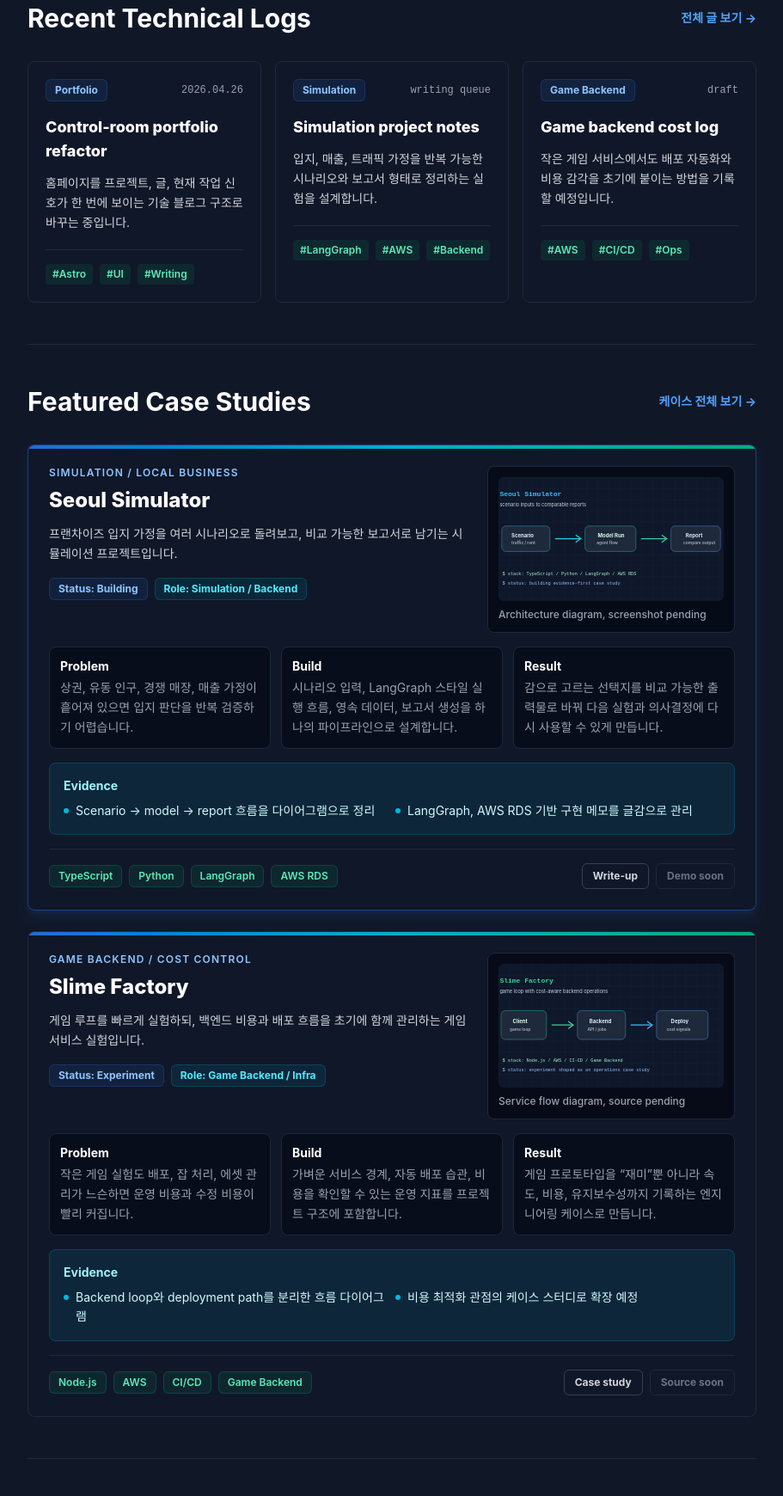
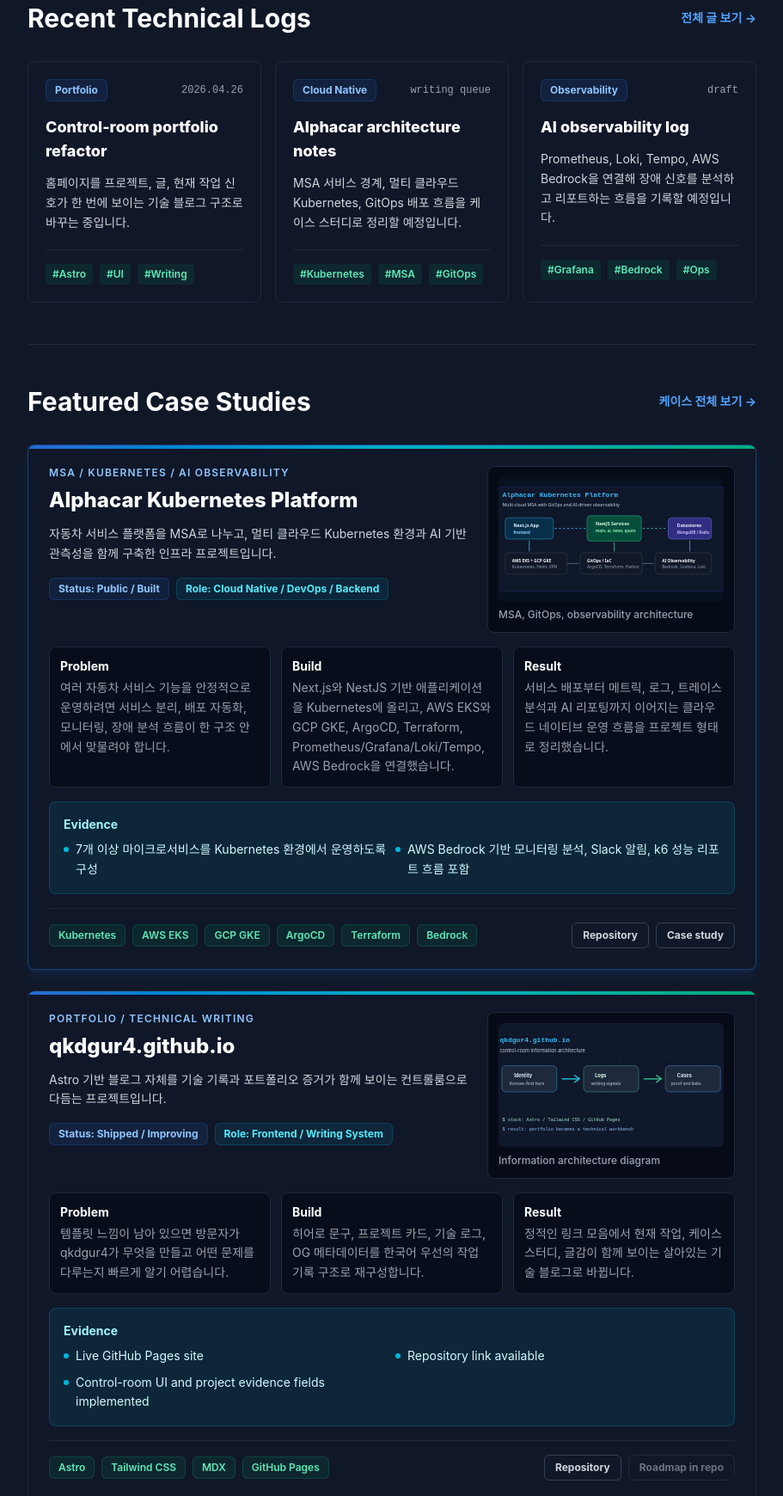
Before and after one commit to qkdgur4/qkdgur4.github.io, an Astro site: page / in a window 1280 px wide. Shown: the part 792-2532 px from the top of the page at 86% size, without its empty margins (328-1239 px from the left). Built offline with nearby package versions, Linux system fonts and the light colour scheme; Astro itself is replaced by a stand-in of ours.

Commit message:
Replace mock projects with alphacar-k8s

````diff
--- a/docs/blog-improvement-plan.md
+++ b/docs/blog-improvement-plan.md
@@ -90,20 +90,20 @@ Each project card should include:
 Example project structure:
 
 ```text
-Seoul Simulator
-Concurrent simulation engine for franchise location analysis.
+Alphacar Kubernetes Platform
+Multi-cloud MSA platform with AI-driven observability.
 
 Problem
-Comparing Mapo-gu franchise locations required many assumptions and scenarios to be tested quickly.
+Automotive platform features needed clear service boundaries, repeatable deployment, and reliable observability.
 
 Build
-Built a simulation pipeline with LangGraph agent flows, AWS RDS, and asynchronous job handling.
+Built Next.js and NestJS services on Kubernetes with AWS EKS, GCP GKE, ArgoCD, Terraform, and Grafana stack observability.
 
 Result
-Produced comparable scenario reports for location, revenue, and traffic assumptions.
+Documented a cloud-native operating flow from deployment to metrics, logs, traces, and AI-generated reports.
 
 Stack
-TypeScript / Python / LangGraph / AWS RDS
+Next.js / NestJS / Kubernetes / AWS EKS / GCP GKE / ArgoCD / Terraform / Bedrock
 ```
 
 The homepage should show only two or three featured projects. The full `/projects` page can carry the heavier case-study structure.
--- a/src/components/hero-section.astro
+++ b/src/components/hero-section.astro
@@ -7,7 +7,7 @@
       <span class="animate-ping absolute inline-flex h-full w-full rounded-full bg-blue-400 opacity-75"></span>
       <span class="relative inline-flex rounded-full h-2 w-2 bg-blue-500"></span>
     </span>
-    Backend / Infra / Simulation
+    Backend / Infra / Cloud Native
   </div>
 
   <h1 class="text-5xl md:text-6xl font-extrabold tracking-tight text-white mb-6">
@@ -16,7 +16,7 @@
   </h1>
 
   <p class="text-lg text-gray-400 max-w-2xl mb-8 leading-relaxed">
-    qkdgur4는 백엔드, 인프라, 시뮬레이션, 게임 서비스 실험을 만들고 그 과정의 선택과 시행착오를 기술 글로 기록합니다.
+    qkdgur4는 백엔드, 인프라, Kubernetes, 관측성 실험을 만들고 그 과정의 선택과 시행착오를 기술 글로 기록합니다.
   </p>
 
   <div class="flex flex-wrap gap-4">
--- a/src/components/side-bar.astro
+++ b/src/components/side-bar.astro
@@ -15,7 +15,7 @@ const inactiveClass = "text-gray-600 dark:text-gray-400 hover:bg-gray-100 dark:h
     <a href="/" class="text-2xl font-bold text-gray-900 dark:text-white tracking-wide hover:text-blue-500 dark:hover:text-blue-400 transition-colors">
       qkdgur4
     </a>
-    <p class="mt-2 text-center text-sm text-gray-500 dark:text-gray-400">Backend / Infra / Simulation</p>
+    <p class="mt-2 text-center text-sm text-gray-500 dark:text-gray-400">Backend / Infra / Cloud Native</p>
   </div>
 
   <!-- Navigation Links -->
--- a/src/pages/about.astro
+++ b/src/pages/about.astro
@@ -2,13 +2,13 @@
 import BaseLayout from '../layouts/base-layout.astro';
 ---
 
-<BaseLayout title="About | qkdgur4" description="qkdgur4가 백엔드, 인프라, 시뮬레이션 실험을 만들고 기록하는 방식입니다." sideBarActiveItemID="about">
+<BaseLayout title="About | qkdgur4" description="qkdgur4가 백엔드, 인프라, Kubernetes, 관측성 프로젝트를 만들고 기록하는 방식입니다." sideBarActiveItemID="about">
   <div class="py-12">
     <header class="mb-10 max-w-3xl">
       <p class="mb-3 text-sm font-bold uppercase tracking-widest text-blue-600 dark:text-blue-300">About qkdgur4</p>
       <h1 class="mb-4 text-4xl font-extrabold text-gray-900 transition-colors dark:text-white">작게 만들고, 실제로 굴리고, 다시 읽을 수 있게 기록합니다.</h1>
       <p class="text-lg leading-relaxed text-gray-600 transition-colors dark:text-gray-300">
-        이 사이트는 백엔드, 인프라, 시뮬레이션, 게임 서비스 실험에서 나온 구현 노트와 선택의 이유를 모아두는 작업대입니다.
+        이 사이트는 백엔드, 인프라, Kubernetes, 관측성 프로젝트에서 나온 구현 노트와 선택의 이유를 모아두는 작업대입니다.
       </p>
     </header>
 
@@ -21,7 +21,7 @@ import BaseLayout from '../layouts/base-layout.astro';
       <ul>
         <li>문제, 아키텍처, 결과를 같이 설명하는 프로젝트 회고.</li>
         <li>Astro, TypeScript, AWS, 백엔드 흐름, 자동화를 다루며 남긴 기술 노트.</li>
-        <li>실제 인프라가 필요한 시뮬레이션, 게임 백엔드, 제품 아이디어 실험.</li>
+        <li>실제 인프라가 필요한 클라우드 네이티브, 운영 자동화, 제품 아이디어 실험.</li>
       </ul>
 
       <h2>작업 방식</h2>
@@ -43,8 +43,8 @@ import BaseLayout from '../layouts/base-layout.astro';
           <p class="mt-2 text-sm text-gray-600 dark:text-gray-400">배포, 자동화, 비용 감각, 운영 상태가 보이는 구조.</p>
         </div>
         <div class="rounded-lg border border-gray-200 bg-white/70 p-4 dark:border-gray-800 dark:bg-gray-900/70">
-          <strong class="text-gray-950 dark:text-white">Simulation</strong>
-          <p class="mt-2 text-sm text-gray-600 dark:text-gray-400">가정을 반복 가능한 실험과 보고서로 바꾸는 방식.</p>
+          <strong class="text-gray-950 dark:text-white">Observability</strong>
+          <p class="mt-2 text-sm text-gray-600 dark:text-gray-400">메트릭, 로그, 트레이스, AI 분석을 연결하는 운영 흐름.</p>
         </div>
       </div>
 
@@ -54,6 +54,7 @@ import BaseLayout from '../layouts/base-layout.astro';
         <span class="px-3 py-1 bg-gray-100 dark:bg-gray-800 text-gray-700 dark:text-gray-300 rounded-lg border border-gray-200 dark:border-gray-700 transition-colors">Node.js</span>
         <span class="px-3 py-1 bg-gray-100 dark:bg-gray-800 text-gray-700 dark:text-gray-300 rounded-lg border border-gray-200 dark:border-gray-700 transition-colors">Astro</span>
         <span class="px-3 py-1 bg-gray-100 dark:bg-gray-800 text-gray-700 dark:text-gray-300 rounded-lg border border-gray-200 dark:border-gray-700 transition-colors">AWS</span>
+        <span class="px-3 py-1 bg-gray-100 dark:bg-gray-800 text-gray-700 dark:text-gray-300 rounded-lg border border-gray-200 dark:border-gray-700 transition-colors">Kubernetes</span>
         <span class="px-3 py-1 bg-gray-100 dark:bg-gray-800 text-gray-700 dark:text-gray-300 rounded-lg border border-gray-200 dark:border-gray-700 transition-colors">Docker</span>
         <span class="px-3 py-1 bg-gray-100 dark:bg-gray-800 text-gray-700 dark:text-gray-300 rounded-lg border border-gray-200 dark:border-gray-700 transition-colors">CI/CD</span>
       </div>
--- a/src/pages/blog/index.astro
+++ b/src/pages/blog/index.astro
@@ -16,14 +16,14 @@ const tags = [...new Set(posts.map((post) => post.data.tags).flat())].sort();
 
 const writingQueue = [
   {
-    title: 'Simulation project notes',
-    description: '입지, 매출, 트래픽 가정을 반복 가능한 시나리오와 보고서로 바꾸는 과정을 정리할 예정입니다.',
-    tags: ['Simulation', 'LangGraph', 'AWS'],
+    title: 'Alphacar architecture notes',
+    description: '자동차 서비스 플랫폼을 MSA와 Kubernetes 구조로 나누고 운영 흐름을 만든 과정을 정리할 예정입니다.',
+    tags: ['Kubernetes', 'MSA', 'GitOps'],
   },
   {
-    title: 'Game backend cost log',
-    description: '작은 게임 서비스에서 배포 자동화와 비용 감각을 초기에 붙이는 방법을 기록할 예정입니다.',
-    tags: ['Game Backend', 'CI/CD', 'AWS'],
+    title: 'AI observability log',
+    description: 'Prometheus, Loki, Tempo, AWS Bedrock을 연결해 장애 신호를 분석하고 리포트하는 흐름을 기록할 예정입니다.',
+    tags: ['Grafana', 'Bedrock', 'Ops'],
   },
   {
     title: 'Control-room portfolio refactor',
@@ -33,13 +33,13 @@ const writingQueue = [
 ];
 ---
 
-<BaseLayout title="Technical Logs | qkdgur4" description="qkdgur4의 백엔드, 인프라, 시뮬레이션, 게임 서비스 기술 로그입니다." sideBarActiveItemID="blog">
+<BaseLayout title="Technical Logs | qkdgur4" description="qkdgur4의 백엔드, 인프라, Kubernetes, AI 관측성 기술 로그입니다." sideBarActiveItemID="blog">
   <div class="py-12">
     <header class="mb-12 flex flex-col md:flex-row md:items-end justify-between gap-4">
       <div>
         <p class="mb-3 text-sm font-bold uppercase tracking-widest text-blue-600 dark:text-blue-300">Technical Logs</p>
         <h1 class="text-4xl font-extrabold text-gray-900 dark:text-white mb-2 transition-colors">실험을 다시 읽을 수 있는 글로 남깁니다.</h1>
-        <p class="text-gray-600 dark:text-gray-400 transition-colors">백엔드, 인프라, 시뮬레이션, 게임 서비스 프로젝트에서 나온 선택과 트레이드오프를 정리합니다.</p>
+        <p class="text-gray-600 dark:text-gray-400 transition-colors">백엔드, 인프라, Kubernetes, 관측성 프로젝트에서 나온 선택과 트레이드오프를 정리합니다.</p>
       </div>
       <div class="text-sm font-medium text-gray-500 dark:text-gray-400 bg-gray-100 dark:bg-gray-800 px-4 py-2 rounded-full border border-gray-200 dark:border-gray-700 transition-colors">
         Total <span class="text-blue-600 dark:text-blue-400">{posts.length}</span> posts
--- a/src/pages/index.astro
+++ b/src/pages/index.astro
@@ -19,18 +19,18 @@ const writingQueue = [
     date: '2026.04.26',
   },
   {
-    title: 'Simulation project notes',
-    description: '입지, 매출, 트래픽 가정을 반복 가능한 시나리오와 보고서 형태로 정리하는 실험을 설계합니다.',
-    category: 'Simulation',
-    tags: ['LangGraph', 'AWS', 'Backend'],
+    title: 'Alphacar architecture notes',
+    description: 'MSA 서비스 경계, 멀티 클라우드 Kubernetes, GitOps 배포 흐름을 케이스 스터디로 정리할 예정입니다.',
+    category: 'Cloud Native',
+    tags: ['Kubernetes', 'MSA', 'GitOps'],
     href: '/projects',
     date: 'writing queue',
   },
   {
-    title: 'Game backend cost log',
-    description: '작은 게임 서비스에서도 배포 자동화와 비용 감각을 초기에 붙이는 방법을 기록할 예정입니다.',
-    category: 'Game Backend',
-    tags: ['AWS', 'CI/CD', 'Ops'],
+    title: 'AI observability log',
+    description: 'Prometheus, Loki, Tempo, AWS Bedrock을 연결해 장애 신호를 분석하고 리포트하는 흐름을 기록할 예정입니다.',
+    category: 'Observability',
+    tags: ['Grafana', 'Bedrock', 'Ops'],
     href: '/projects',
     date: 'draft',
   },
@@ -38,63 +38,63 @@ const writingQueue = [
 
 const featuredProjects = [
   {
-    title: 'Seoul Simulator',
-    eyebrow: 'Simulation / Local Business',
-    summary: '프랜차이즈 입지 가정을 여러 시나리오로 돌려보고, 비교 가능한 보고서로 남기는 시뮬레이션 프로젝트입니다.',
-    status: 'Building',
-    role: 'Simulation / Backend',
-    problem: '상권, 유동 인구, 경쟁 매장, 매출 가정이 흩어져 있으면 입지 판단을 반복 검증하기 어렵습니다.',
-    build: '시나리오 입력, LangGraph 스타일 실행 흐름, 영속 데이터, 보고서 생성을 하나의 파이프라인으로 설계합니다.',
-    result: '감으로 고르는 선택지를 비교 가능한 출력물로 바꿔 다음 실험과 의사결정에 다시 사용할 수 있게 만듭니다.',
-    evidence: ['Scenario -> model -> report 흐름을 다이어그램으로 정리', 'LangGraph, AWS RDS 기반 구현 메모를 글감으로 관리'],
+    title: 'Alphacar Kubernetes Platform',
+    eyebrow: 'MSA / Kubernetes / AI Observability',
+    summary: '자동차 서비스 플랫폼을 MSA로 나누고, 멀티 클라우드 Kubernetes 환경과 AI 기반 관측성을 함께 구축한 인프라 프로젝트입니다.',
+    status: 'Public / Built',
+    role: 'Cloud Native / DevOps / Backend',
+    problem: '여러 자동차 서비스 기능을 안정적으로 운영하려면 서비스 분리, 배포 자동화, 모니터링, 장애 분석 흐름이 한 구조 안에서 맞물려야 합니다.',
+    build: 'Next.js와 NestJS 기반 애플리케이션을 Kubernetes에 올리고, AWS EKS와 GCP GKE, ArgoCD, Terraform, Prometheus/Grafana/Loki/Tempo, AWS Bedrock을 연결했습니다.',
+    result: '서비스 배포부터 메트릭, 로그, 트레이스 분석과 AI 리포팅까지 이어지는 클라우드 네이티브 운영 흐름을 프로젝트 형태로 정리했습니다.',
+    evidence: ['7개 이상 마이크로서비스를 Kubernetes 환경에서 운영하도록 구성', 'AWS Bedrock 기반 모니터링 분석, Slack 알림, k6 성능 리포트 흐름 포함'],
     visual: {
-      src: '/projects/seoul-simulator-flow.svg',
-      alt: 'Seoul Simulator architecture flow diagram',
-      caption: 'Architecture diagram, screenshot pending',
+      src: '/projects/alphacar-k8s-platform.svg',
+      alt: 'Alphacar Kubernetes multi-cloud platform diagram',
+      caption: 'MSA, GitOps, observability architecture',
     },
-    stack: ['TypeScript', 'Python', 'LangGraph', 'AWS RDS'],
+    stack: ['Kubernetes', 'AWS EKS', 'GCP GKE', 'ArgoCD', 'Terraform', 'Bedrock'],
     links: [
-      { label: 'Write-up', href: '/projects' },
-      { label: 'Demo soon' },
+      { label: 'Repository', href: 'https://github.com/qkdgur4/alphacar-k8s' },
+      { label: 'Case study', href: '/projects' },
     ],
     featured: true,
   },
   {
-    title: 'Slime Factory',
-    eyebrow: 'Game Backend / Cost Control',
-    summary: '게임 루프를 빠르게 실험하되, 백엔드 비용과 배포 흐름을 초기에 함께 관리하는 게임 서비스 실험입니다.',
-    status: 'Experiment',
-    role: 'Game Backend / Infra',
-    problem: '작은 게임 실험도 배포, 잡 처리, 에셋 관리가 느슨하면 운영 비용과 수정 비용이 빨리 커집니다.',
-    build: '가벼운 서비스 경계, 자동 배포 습관, 비용을 확인할 수 있는 운영 지표를 프로젝트 구조에 포함합니다.',
-    result: '게임 프로토타입을 “재미”뿐 아니라 속도, 비용, 유지보수성까지 기록하는 엔지니어링 케이스로 만듭니다.',
-    evidence: ['Backend loop와 deployment path를 분리한 흐름 다이어그램', '비용 최적화 관점의 케이스 스터디로 확장 예정'],
+    title: 'qkdgur4.github.io',
+    eyebrow: 'Portfolio / Technical Writing',
+    summary: 'Astro 기반 블로그 자체를 기술 기록과 포트폴리오 증거가 함께 보이는 컨트롤룸으로 다듬는 프로젝트입니다.',
+    status: 'Shipped / Improving',
+    role: 'Frontend / Writing System',
+    problem: '템플릿 느낌이 남아 있으면 방문자가 qkdgur4가 무엇을 만들고 어떤 문제를 다루는지 빠르게 알기 어렵습니다.',
+    build: '히어로 문구, 프로젝트 카드, 기술 로그, OG 메타데이터를 한국어 우선의 작업 기록 구조로 재구성합니다.',
+    result: '정적인 링크 모음에서 현재 작업, 케이스 스터디, 글감이 함께 보이는 살아있는 기술 블로그로 바뀝니다.',
+    evidence: ['Live GitHub Pages site', 'Repository link available', 'Control-room UI and project evidence fields implemented'],
     visual: {
-      src: '/projects/slime-factory-flow.svg',
-      alt: 'Slime Factory service flow diagram',
-      caption: 'Service flow diagram, source pending',
+      src: '/projects/github-blog-control-room.svg',
+      alt: 'qkdgur4 blog control-room information architecture diagram',
+      caption: 'Information architecture diagram',
     },
-    stack: ['Node.js', 'AWS', 'CI/CD', 'Game Backend'],
+    stack: ['Astro', 'Tailwind CSS', 'MDX', 'GitHub Pages'],
     links: [
-      { label: 'Case study', href: '/projects' },
-      { label: 'Source soon' },
+      { label: 'Repository', href: 'https://github.com/qkdgur4/qkdgur4.github.io' },
+      { label: 'Roadmap in repo' },
     ],
   },
 ];
 ---
 
-<BaseLayout title="qkdgur4 | 실행되는 서비스로 바꾸는 개발 기록" description="백엔드, 인프라, 시뮬레이션, 게임 서비스 실험을 실제로 굴러가는 구조로 정리하는 qkdgur4의 기술 블로그입니다." sideBarActiveItemID="home">
+<BaseLayout title="qkdgur4 | 실행되는 서비스로 바꾸는 개발 기록" description="백엔드, 인프라, Kubernetes, AI 관측성 프로젝트를 실제로 굴러가는 구조로 정리하는 qkdgur4의 기술 블로그입니다." sideBarActiveItemID="home">
   <section class="grid gap-8 pb-14 pt-6 lg:grid-cols-[1.2fr_0.8fr] lg:items-center">
     <div>
       <p class="mb-4 inline-flex rounded-md border border-blue-200 bg-blue-50 px-3 py-1 text-xs font-bold uppercase tracking-widest text-blue-700 dark:border-blue-500/30 dark:bg-blue-500/10 dark:text-blue-300">
-        Backend / Infra / Simulation
+        Backend / Infra / Cloud Native
       </p>
       <h1 class="text-4xl font-extrabold leading-tight text-gray-950 dark:text-white sm:text-5xl lg:text-6xl">
         아이디어를 실제로 굴러가는 서비스로 바꾸는 개발자, qkdgur4입니다.
       </h1>
       <p class="mt-6 max-w-2xl text-lg leading-relaxed text-gray-600 dark:text-gray-300">
-        백엔드와 인프라를 중심으로 시뮬레이션, 게임 서비스, 자동화 실험을 만들고 그 과정의 선택과 시행착오를 기술 글로 남깁니다.
-        빠른 실험을 배포 가능한 구조로 옮기고, 결과를 다시 읽을 수 있는 기록으로 정리하는 데 관심이 있습니다.
+        백엔드와 인프라를 중심으로 Kubernetes, GitOps, 관측성, 자동화 실험을 만들고 그 과정의 선택과 시행착오를 기술 글로 남깁니다.
+        빠른 실험을 운영 가능한 구조로 옮기고, 결과를 다시 읽을 수 있는 기록으로 정리하는 데 관심이 있습니다.
       </p>
 
       <div class="mt-8 flex flex-wrap gap-3">
@@ -114,12 +114,12 @@ const featuredProjects = [
       title="Now Building"
       commands={[
         { command: 'portfolio case studies with real evidence', active: true },
-        { command: 'simulation notes from scenario to report' },
-        { command: 'backend experiments with cost and deploy logs' },
+        { command: 'alphacar-k8s as the main infrastructure proof' },
+        { command: 'technical writing from shipped repositories' },
       ]}
       metrics={[
-        { label: 'case studies', value: '3', tone: 'blue' },
-        { label: 'active experiments', value: '2', tone: 'emerald' },
+        { label: 'case studies', value: '2', tone: 'blue' },
+        { label: 'real repos', value: '2', tone: 'emerald' },
         { label: 'writing queue', value: '3', tone: 'cyan' },
       ]}
       rows={[
--- a/src/pages/projects.astro
+++ b/src/pages/projects.astro
@@ -4,47 +4,31 @@ import ProjectCard from '../components/project-card.astro';
 
 const projects = [
   {
-    title: 'Seoul Simulator',
-    eyebrow: 'Simulation / Local Business',
-    summary: '프랜차이즈 입지 가정을 반복 가능한 시나리오와 보고서로 바꾸는 시뮬레이션 프로젝트입니다.',
-    status: 'Building',
-    role: 'Simulation / Backend',
-    problem: '상권, 경쟁 매장, 유동 인구, 예상 매출 가정이 흩어져 있으면 여러 입지를 같은 기준으로 비교하기 어렵습니다.',
-    build: '시나리오 입력값을 정리하고, 모델 실행과 데이터 저장, 요약 보고서 생성을 하나의 흐름으로 묶습니다.',
-    result: '한 번의 추측이 아니라 다시 돌려볼 수 있는 비교 실험으로 바꿔 입지 판단의 근거를 남깁니다.',
-    evidence: ['Architecture diagram included', 'Scenario/report structure documented as the next write-up target'],
+    title: 'Alphacar Kubernetes Platform',
+    eyebrow: 'MSA / Kubernetes / AI Observability',
+    summary: '자동차 서비스 플랫폼을 MSA로 나누고, 멀티 클라우드 Kubernetes 환경과 AI 기반 관측성을 함께 구축한 인프라 프로젝트입니다.',
+    status: 'Public / Built',
+    role: 'Cloud Native / DevOps / Backend',
+    problem: '자동차 상담, 커뮤니티, 뉴스, 견적, 검색, 모니터링 분석처럼 성격이 다른 기능을 하나의 플랫폼으로 운영하려면 서비스 경계와 배포/관측 흐름이 분명해야 합니다.',
+    build: 'Next.js 15 프론트엔드와 NestJS 마이크로서비스를 Kubernetes에 배포하고, AWS EKS와 GCP GKE를 VPN으로 연결했습니다. ArgoCD와 Terraform으로 GitOps/IaC 흐름을 만들고, Prometheus, Grafana, Loki, Tempo, Grafana Alloy로 관측 스택을 구성했습니다.',
+    result: '애플리케이션 코드, Kubernetes 매니페스트, 모니터링, CI/CD, 멀티 클라우드 인프라가 한 저장소 안에서 함께 설명되는 클라우드 네이티브 포트폴리오 증거가 되었습니다.',
+    evidence: [
+      '7개 이상 독립 마이크로서비스를 Kubernetes 환경에서 동작하도록 구성',
+      'AWS Bedrock, LangChain, FAISS 기반 AI Chat 및 모니터링 분석 흐름 포함',
+      'ArgoCD, Jenkins, Harbor, Terraform, Sealed Secrets, Traefik Ingress 사용',
+      'Prometheus 메트릭, Loki 로그, Tempo 트레이스, Slack 알림, k6 리포트 연결',
+    ],
     visual: {
-      src: '/projects/seoul-simulator-flow.svg',
-      alt: 'Seoul Simulator architecture flow diagram',
-      caption: 'Architecture diagram, real report screenshot pending',
+      src: '/projects/alphacar-k8s-platform.svg',
+      alt: 'Alphacar Kubernetes multi-cloud platform diagram',
+      caption: 'Multi-cloud MSA, GitOps, observability diagram',
     },
-    stack: ['TypeScript', 'Python', 'LangGraph', 'AWS RDS'],
+    stack: ['Next.js', 'NestJS', 'Kubernetes', 'AWS EKS', 'GCP GKE', 'ArgoCD', 'Terraform', 'Bedrock'],
     links: [
-      { label: 'Write-up soon' },
-      { label: 'Repository soon' },
+      { label: 'Repository', href: 'https://github.com/qkdgur4/alphacar-k8s' },
+      { label: 'README', href: 'https://github.com/qkdgur4/alphacar-k8s#readme' },
     ],
     featured: true,
-  },
-  {
-    title: 'Slime Factory',
-    eyebrow: 'Game Backend / Operations',
-    summary: '작은 게임 서비스 실험에서 백엔드 비용, 배포 흐름, 유지보수성을 함께 다루는 프로젝트입니다.',
-    status: 'Experiment',
-    role: 'Game Backend / Infra',
-    problem: '게임 프로토타입은 재미를 먼저 보지만, 배포와 운영 비용을 늦게 보면 실험 속도가 쉽게 떨어집니다.',
-    build: '가벼운 API, 자동 배포 흐름, 비용 확인 지점을 분리해 게임 루프와 운영 루프를 함께 설계합니다.',
-    result: '단순한 게임 아이디어를 속도, 비용, 배포 습관까지 설명하는 백엔드 케이스 스터디로 확장합니다.',
-    evidence: ['Service flow diagram included', 'Cost-control notes marked as the next case-study section'],
-    visual: {
-      src: '/projects/slime-factory-flow.svg',
-      alt: 'Slime Factory backend service flow diagram',
-      caption: 'Service flow diagram, source link pending',
-    },
-    stack: ['Node.js', 'AWS', 'CI/CD', 'Game Backend'],
-    links: [
-      { label: 'Case study soon' },
-      { label: 'Repository soon' },
-    ],
   },
   {
     title: 'qkdgur4.github.io',
````
Also changed, not shown: public/projects/alphacar-k8s-platform.svg (added), public/projects/seoul-simulator-flow.svg (deleted), public/projects/slime-factory-flow.svg (deleted).
